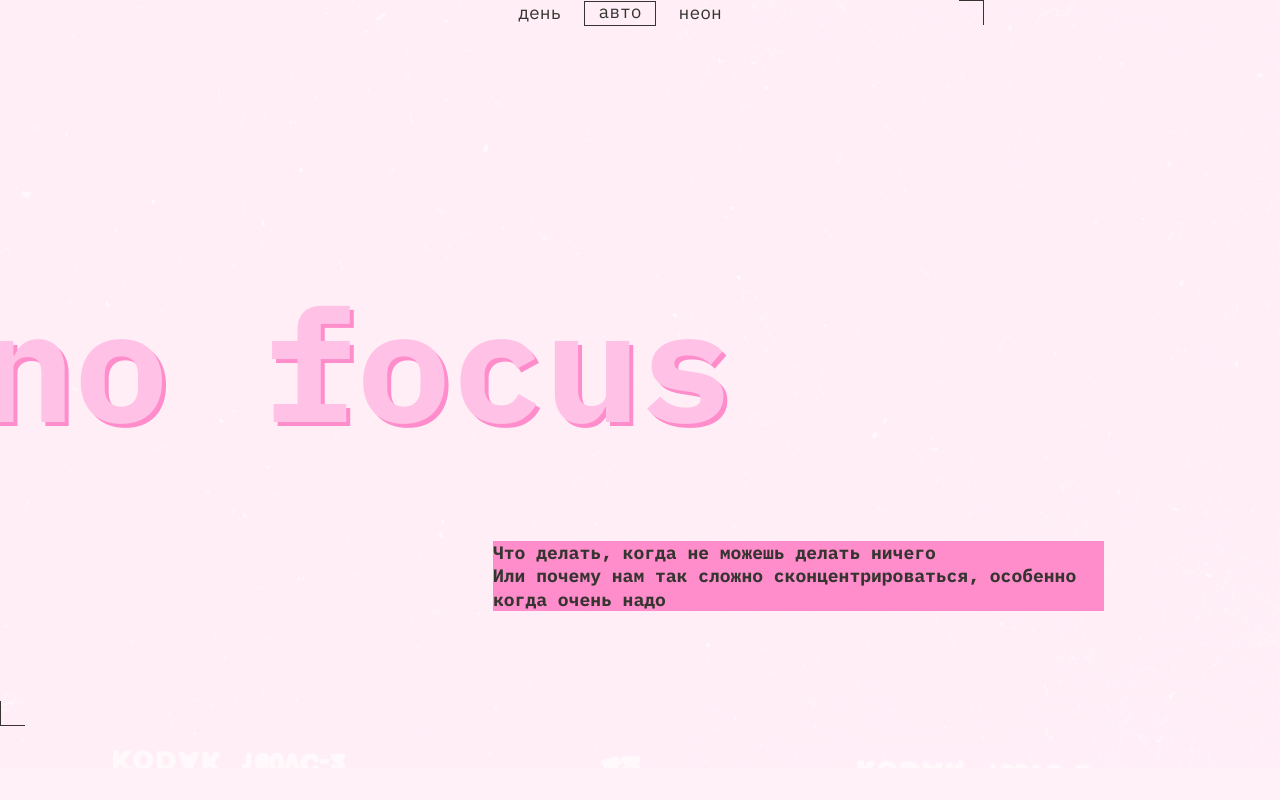
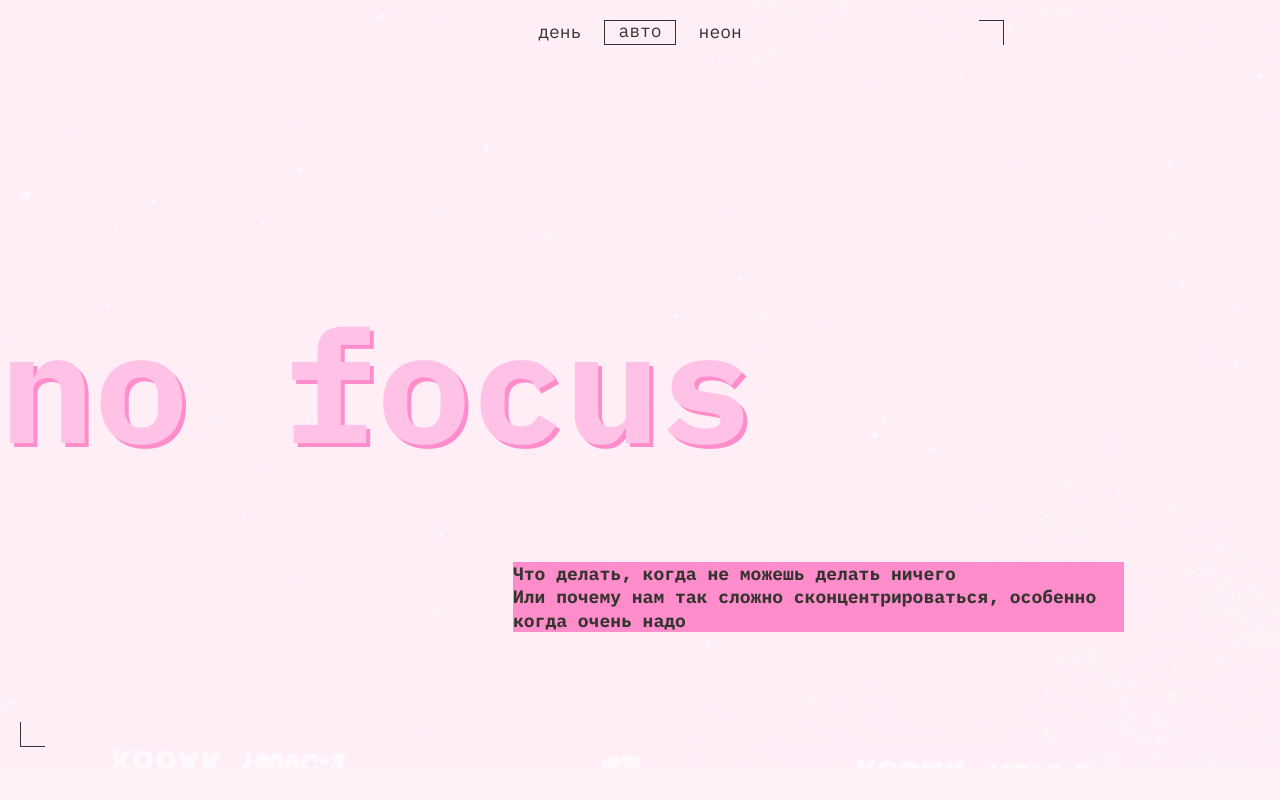
Before and after one commit to DEADushka13/slozhno-sosredotochitsya, a plain HTML site: page index.html in a window 1280 px wide. Shown: the top 800 px of the page. Drawn offline with Linux system fonts and the light colour scheme.

Commit message:
update header 1024 v1.0

```diff
--- a/styles/globals.css
+++ b/styles/globals.css
@@ -68,7 +68,14 @@ a {
   grid-template-columns: 100%;
   row-gap: var(--page-row-gap);
   background-attachment: fixed;
+  /* -ms-overflow-style: none;
+  scrollbar-width: none;  */
 }
+/* Для браузеров Chrome, Safari и Opera */
+.page::-webkit-scrollbar {
+  display: none;
+}
+
 .decorated-zone {
   /* border: var(--page-padding); */
 }
@@ -79,6 +86,9 @@ a {
   height: 25px;
   width: 25px;
   left: var(--decorated-zone-left);
+  /* right: 200px; */
+  /* left: 200px; */
+  /* top: 20px; */
   border-top: 1px;
   border-right: 1px;
   border-bottom: 0px;
@@ -91,6 +101,9 @@ a {
   content: "";
   display: block;
   position: relative;
+  left: 0px;
+  /* bottom: 0px; */
+  /* top: 0px; */
   height: 25px;
   width: 25px;
   border-top: 0px;
@@ -120,8 +133,8 @@ a {
   /* content: ""; */
   position: absolute;
   display: var(--rec-display);
-  left: 347px;
-  top: 18px;
+  left: var(--rec-left);
+  top: var(--rec-top);
   width: 9px;
   height: 9px;
   background-color: #ff0070;
@@ -147,7 +160,7 @@ a {
   background-position: center;
   /* height: 100%; */
   background-repeat: no-repeat;
-  /* padding: 10px; */
+  padding: 20px;
   max-height: 100%;
 }
 .header__theme-menu {
@@ -182,7 +195,7 @@ a {
   display: grid;
   grid-template-columns: 100%;
   row-gap: var(--header-gap);
-  margin-bottom: var(--header-margin-bot);
+  /* margin-bottom: var(--header-margin-bot); */
 }
 
 .header__discription {
@@ -275,9 +288,6 @@ a {
 
 .footer {
   max-height: 100%;
-  /* min-height: 100vh;
-  margin-top: 0px;
-  margin-bottom: 0px; */
 }
 .footer__title {
   padding-top: var(--footer-title-padding);
--- a/styles/variables.css
+++ b/styles/variables.css
@@ -62,30 +62,35 @@
     --footer-title-padding: 418px;
     --footer-padding: 10px 20px 0px 20px;
   }
+  .header {
+    height: min(100vh, 1024px);
+  }
 }
 
 @media (width>768px) {
   :root {
     --page-max-width: 1024px;
-    --header-menu-margin-top: -25px;
+    --header-menu-margin-top: -26px;
     --decorated-zone-left: 959px;
     --header-title-font-size: 157px;
     --header-title-color: #ffc2e6;
     --accent-color: #ff0070;
-    --header-title-padding: 290px 0px 0px 0px;
+    --header-title-padding: 292px 0px 0px 0px;
     --header-title-letter-spacing: 0px;
-    --header-disc-margin: 74px 0px 59px 493px;
+    --header-disc-margin: 74px 0px 90px 493px;
     --section-row-gap: 20px;
     --section-col-gap: 10px;
     --footer-title-padding: 314px;
     --menu-flex-direction: row;
     --menu-width: calc(100vw - 40px);
+    --rec-top:28px;
+    --rec-left:986px;
   }
-  .header{
-    height: min(100vh,768px);
+  .header {
+    height: min(100vh, 768px);
   }
-  .footer{
-    height: min(100vh,768px);
+  .footer {
+    height: min(100vh, 768px);
   }
   .header__discription {
     width: 47.7vw;
```
